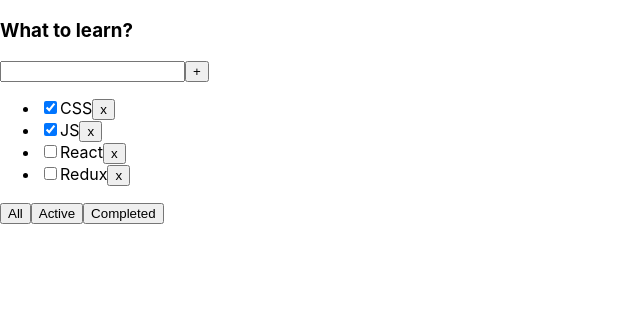
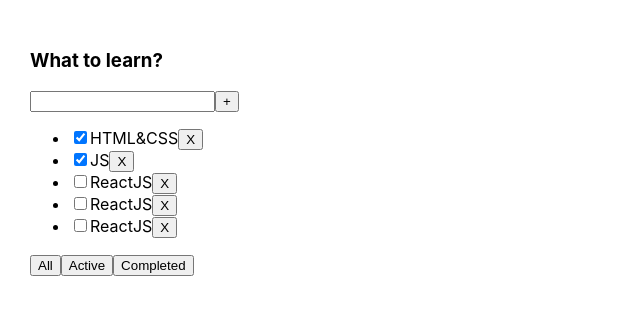
Before and after one commit to yasnoprosto/TodolistWithD, a React (Create React App) app: page / in a window 1280 px wide. Shown: the top 314 px of the page, without its empty margins (0-640 px from the left). Built offline with nearby package versions, Linux system fonts and the light colour scheme.

Commit message:
Finished lesson2 with Dimych

```diff
--- a/src/App.tsx
+++ b/src/App.tsx
@@ -1,40 +1,47 @@
-import React, { useState } from "react";
-import "./App.css";
-import { TaskType, Todolist } from "./Todolist";
+import React, {useState} from 'react';
+import './App.css';
+import TodoList, {TaskType} from './TodoList';
 
-export type FilterValuesType = "all" | "completed" | "active";
+export type FilterValuesType="all"|"completed" | "active"
+
 
 function App() {
     let [tasks, setTasks] = useState<Array<TaskType>>([
-    { id: 1, title: "CSS", isDone: true },
-    { id: 2, title: "JS", isDone: true },
-    { id: 3, title: "React", isDone: false },
-    { id: 4, title: "Redux", isDone: false },
+        {id: 1, title: 'HTML&CSS', isDone: true},
+        {id: 2, title: 'JS', isDone: true},
+        {id: 3, title: 'ReactJS', isDone: false},
+        {id: 4, title: 'ReactJS', isDone: false},
+        {id: 5, title: 'ReactJS', isDone: false},
     ]);
-  let [filter, setFilter] = useState<FilterValuesType>("all");
+
+    function changeFilter(value:FilterValuesType){
+        setFilter(value)
+    }
+
+    let [filter, setFilter] = useState<FilterValuesType>('all');
 
     function removeTask(id: number) {
-    let filteredTasks = tasks.filter((t) => t.id !== id);
+        let filteredTasks = tasks.filter(t => t.id !== id);
         setTasks(filteredTasks);
     }
-  function changeFilter(value: FilterValuesType) {
-    setFilter(value);
+
+    let tasksForTodolist=tasks
+    if(filter==="completed"){
+        tasksForTodolist=tasks.filter(t=>t.isDone === true)
     }
-  let tasksForTodoList = tasks;
-  if (filter === "completed") {
-    tasksForTodoList = tasks.filter((t) => t.isDone === true);
-  }
-  if (filter === "active") {
-    tasksForTodoList = tasks.filter((t) => t.isDone === false);
+    if(filter==="active"){
+        tasksForTodolist=tasks.filter(t=>t.isDone === false)
     }
     return (
-    <div>
-      <Todolist
-        title="What to learn?"
-        tasks={tasksForTodoList}
+        <div className="App">
+            <TodoList
+                title={'What to learn?'}
+                tasks={tasksForTodolist}
                 removeTask={removeTask}
                 changeFilter={changeFilter}
+
             />
+
         </div>
     );
 }
--- a/src/Todolist.tsx
+++ b/src/Todolist.tsx
@@ -1,68 +1,42 @@
-import { FilterValuesType } from "./App";
+import {FilterValuesType} from './App';
 
-function sum(a: number, b: number) {
-  alert(a + b);
-}
+type TodoListPropsType = {
+    title: string,
+    tasks: TaskType[];
+    removeTask: (id:number)=>void
+    changeFilter: (value:FilterValuesType)=>void
+};
 export type TaskType = {
     id: number;
     title: string;
     isDone: boolean;
 };
-type PropsType = {
-  title: string;
-  tasks: Array<TaskType>;
-  removeTask: (id: number) => void;
-  changeFilter: (value: FilterValuesType) => void;
-};
 
-export function Todolist(props: PropsType) {
+const TodoList = (props: TodoListPropsType) => {
     return (
-    <>
+        <div>
             <h3>{props.title}</h3>
             <div>
-        <input />
+                <input/>
                 <button>+</button>
             </div>
             <ul>
-        {props.tasks.map((t) => {
-          return (
-            <li>
-              <input type="checkbox" checked={t.isDone} />
-              <span>{t.title}</span>
-              <button
-                onClick={() => {
-                  props.removeTask(t.id);
-                }}
-              >
-                x
+                {props.tasks.map(el => <li>
+                    <input type="checkbox" checked={el.isDone}/>
+                    <span>{el.title}</span>
+                    <button onClick={() => {
+                        props.removeTask(el.id);
+                    }}>X
                     </button>
-            </li>
-          );
-        })}
+                </li>)}
             </ul>
             <div>
-        <button
-          onClick={() => {
-            props.changeFilter("all");
-          }}
-        >
-          All
-        </button>
-        <button
-          onClick={() => {
-            props.changeFilter("active");
-          }}
-        >
-          Active
-        </button>
-        <button
-          onClick={() => {
-            props.changeFilter("completed");
-          }}
-        >
-          Completed
-        </button>
+                <button onClick={()=>{props.changeFilter('all')}}>All</button>
+                <button onClick={()=>{props.changeFilter("active")}}>Active</button>
+                <button onClick={()=>{props.changeFilter("completed")}}>Completed</button>
             </div>
-    </>
+        </div>
     );
-}
+};
+
+export default TodoList;
--- a/src/index.tsx
+++ b/src/index.tsx
@@ -1,12 +1,17 @@
-import React from "react";
-import ReactDOM from "react-dom/client";
-import "./index.css";
-import App from "./App";
+import React from 'react';
+import ReactDOM from 'react-dom/client';
+import './index.css';
+import App from './App';
+
 
 const root = ReactDOM.createRoot(
-  document.getElementById("root") as HTMLElement
+    document.getElementById('root') as HTMLElement
 );
-root.render(<App />);
+root.render(
+    <React.StrictMode>
+        <App/>
+    </React.StrictMode>
+);
 
 // If you want to start measuring performance in your app, pass a function
 // to log results (for example: reportWebVitals(console.log))
```
Lines whose indentation alone changed are shown as unchanged.
